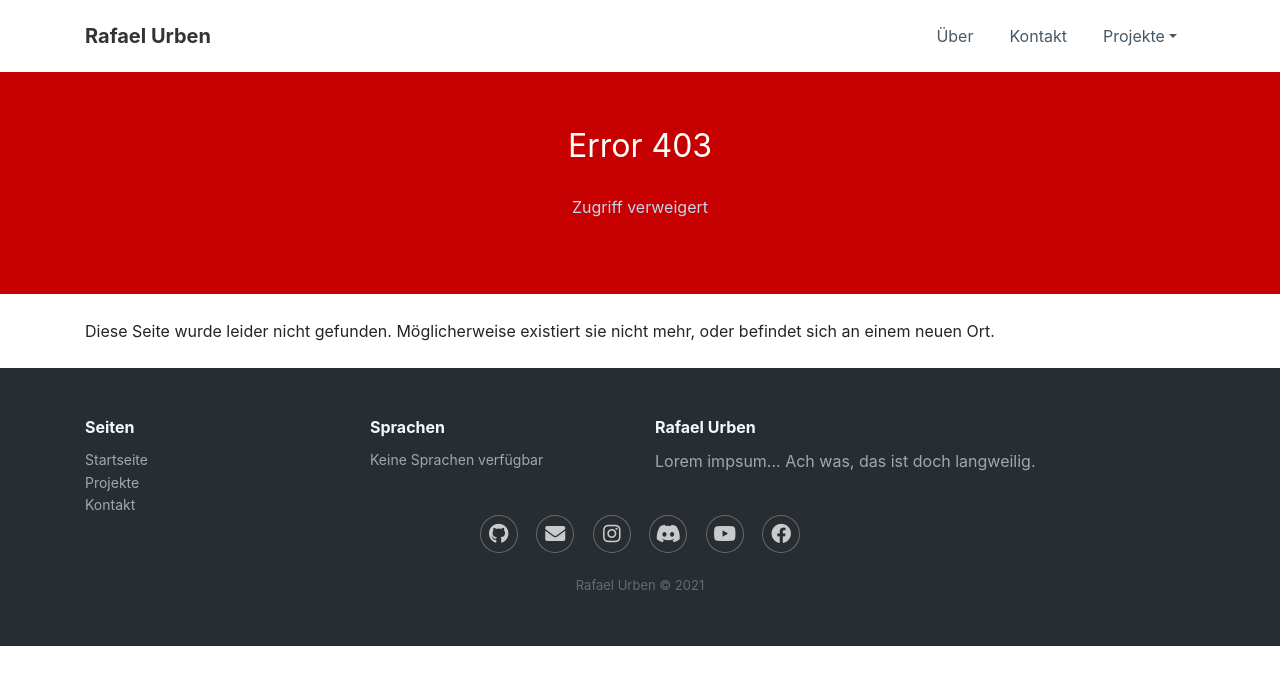
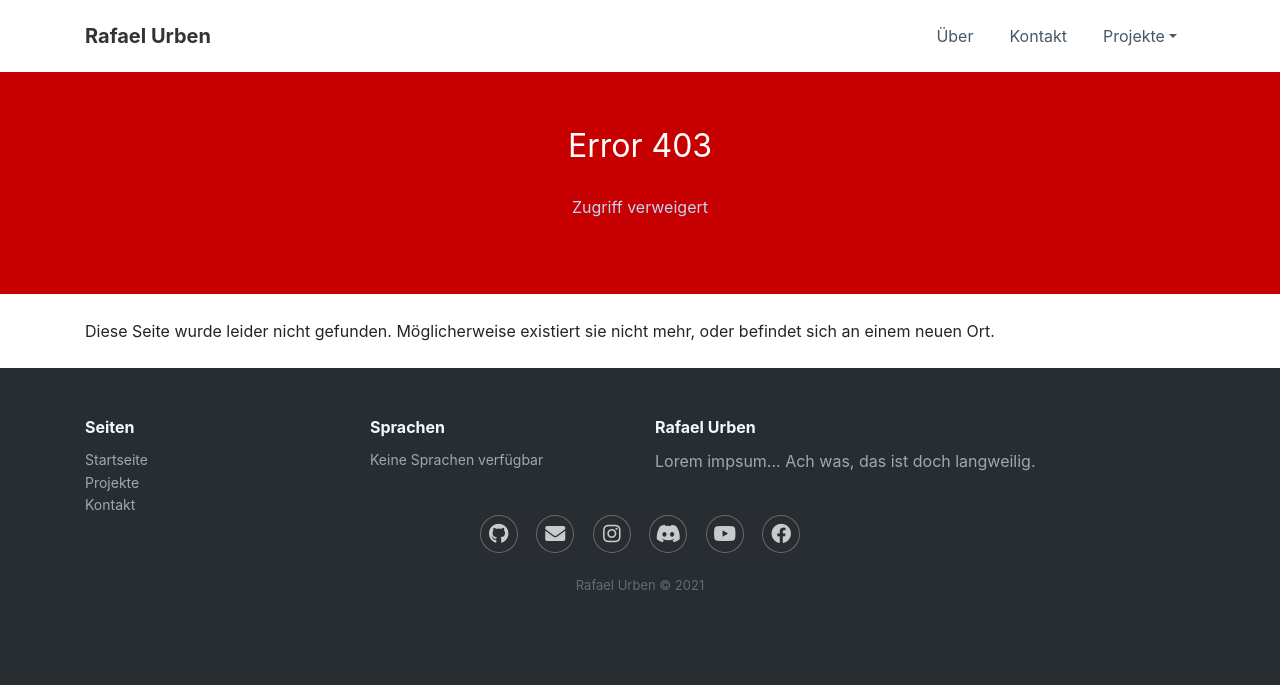
Before and after one commit to rafaelurben/rafaelurben.github.io, a Jekyll site: the page built from 403.html, in a window 1280 px wide. Shown: the top 685 px of the page. Built offline with Jekyll 4.4.1, drawn with Linux system fonts in a browser that asks for light colours; nearby versions of some CDN libraries.

Commit message:
Fixed background for small pages

```diff
--- a/_layouts/default.html
+++ b/_layouts/default.html
@@ -2,8 +2,8 @@
 layout: raw
 ---
 
-<div class="container">
-    <div class="content">
+<div class="content">
+    <div class="container">
         {{ content }}
     </div>
 </div>
--- a/assets/css/styles.css
+++ b/assets/css/styles.css
@@ -1,7 +1,12 @@
 .content {
     padding: 25px 0;
+    background-color: white;
 }
 
 #breadcrumbs {
     margin-bottom: 0;
 }
+
+body {
+    background-color: #282d32;
+}
```
